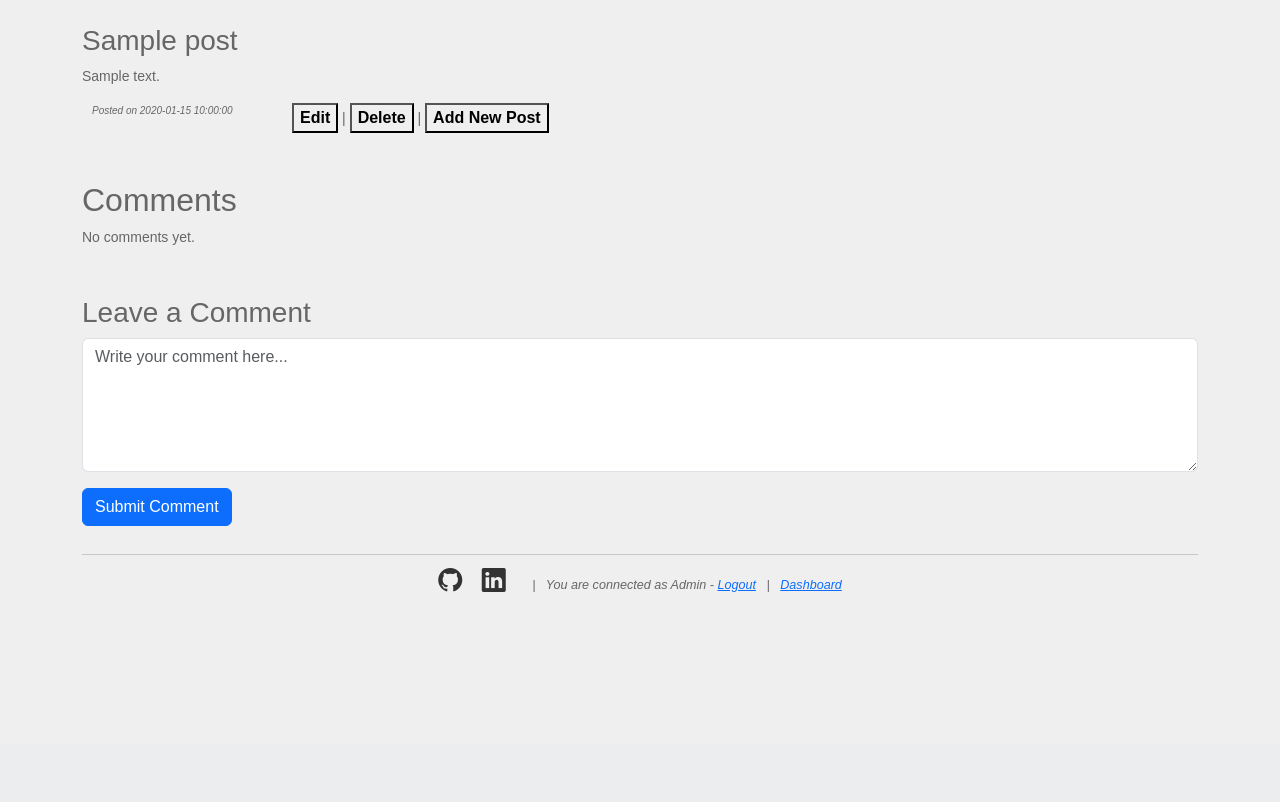
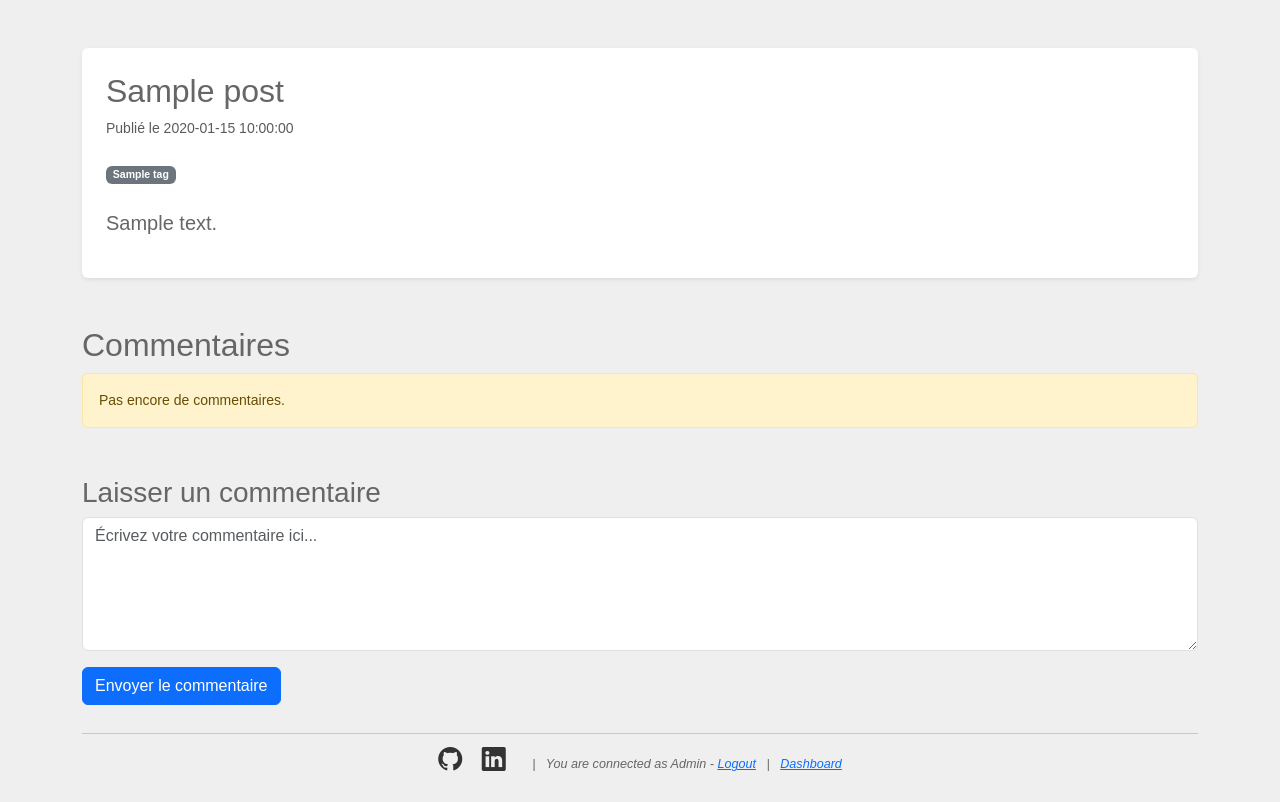
Before and after one commit to tcardo06/php_blog_mvc, a PHP site: page //?p=blog&a=post&id=1 in a window 1280 px wide. Shown: the part 56-858 px from the top of the page. Before the commit the page ends 648 px from the top, so only its background shows below. Run offline with PHP 8.4, Linux system fonts and the light colour scheme; the visitor is signed in with stand-in values (Sample User, id 1); tables that the repository leaves empty or names only in its code hold one stand-in row (values such as "Sample post").

Commit message:
can now add preview and tags to a post

```diff
--- a/Controller/Blog.php
+++ b/Controller/Blog.php
@@ -36,11 +36,13 @@ class Blog
 
     public function post()
     {
-        $this->oUtil->oPost = $this->oModel->getById($this->_iId); // Get the data of the post
-        $this->oUtil->oComments = $this->oModel->getApprovedComments($this->_iId); // Get approved comments
+        $this->oUtil->oPost = $this->oModel->getById($this->_iId);
+        $this->oUtil->oComments = $this->oModel->getApprovedComments($this->_iId);
+        $this->oUtil->oTags = $this->oModel->getTagsByPostId($this->_iId);
 
         $this->oUtil->getView('post');
     }
+
 
     // Handle comment submission
     public function comment()
@@ -130,14 +132,22 @@ class Blog
 
         if (!empty($_POST['add_submit']))
         {
-            if (isset($_POST['title'], $_POST['body']) && mb_strlen($_POST['title']) <= 50) // Allow a maximum of 50 characters
+            if (isset($_POST['title'], $_POST['body'], $_POST['preview']) && mb_strlen($_POST['title']) <= 255)
             {
-                $aData = array('title' => $_POST['title'], 'body' => $_POST['body'], 'created_date' => date('Y-m-d H:i:s'));
+                $aData = array(
+                    'title' => $_POST['title'],
+                    'body' => $_POST['body'],
+                    'preview' => $_POST['preview'],
+                    'created_date' => date('Y-m-d H:i:s')
+                );
 
-                if ($this->oModel->add($aData))
+                $tagIds = $_POST['tags'] ?? [];
+
+                if ($this->oModel->add($aData, $tagIds)) {
                     $this->oUtil->sSuccMsg = 'Hurray!! The post has been added.';
-                else
+                } else {
                     $this->oUtil->sErrMsg = 'Whoops! An error has occurred! Please try again later.';
+                }
             }
             else
             {
@@ -145,6 +155,8 @@ class Blog
             }
         }
 
+        // Fetch all tags from the database
+        $this->oUtil->oTags = $this->oModel->getAllTags();
         $this->oUtil->getView('add_post');
     }
 
@@ -155,25 +167,36 @@ class Blog
             exit;
         }
 
-        if (!empty($_POST['edit_submit']))
-        {
-            if (isset($_POST['title'], $_POST['body']))
-            {
-                $aData = array('post_id' => $this->_iId, 'title' => $_POST['title'], 'body' => $_POST['body']);
+        if (!empty($_POST['edit_submit'])) {
+            if (isset($_POST['title'], $_POST['body'], $_POST['preview'])) {
+                $aData = array(
+                    'post_id' => $this->_iId,
+                    'title' => $_POST['title'],
+                    'body' => $_POST['body'],
+                    'preview' => $_POST['preview']
+                );
 
-                if ($this->oModel->update($aData))
-                    $this->oUtil->sSuccMsg = 'Hurray! The post has been updated.';
-                else
-                    $this->oUtil->sErrMsg = 'Whoops! An error has occurred! Please try again later';
-            }
-            else
-            {
-                $this->oUtil->sErrMsg = 'All fields are required.';
+                // Get selected tag IDs
+                $tagIds = $_POST['tags'] ?? [];
+
+                if ($this->oModel->update($aData, $tagIds)) {
+                    $_SESSION['message'] = 'Post updated successfully!';
+                } else {
+                    $_SESSION['error'] = 'Error updating post.';
+                }
+
+                // Redirect to avoid form resubmission
+                header('Location: ' . ROOT_URL . '?p=blog&a=edit&id=' . $this->_iId);
+                exit;
+            } else {
+                $_SESSION['error'] = 'All fields are required.';
             }
         }
 
-        /* Get the data of the post */
+        // Fetch the post and tags data for the form
         $this->oUtil->oPost = $this->oModel->getById($this->_iId);
+        $this->oUtil->oTags = $this->oModel->getAllTags();  // All available tags
+        $this->oUtil->oPost->tags = $this->oModel->getPostTags($this->_iId);  // Tags for this specific post
 
         $this->oUtil->getView('edit_post');
     }
--- a/Model/Blog.php
+++ b/Model/Blog.php
@@ -29,10 +29,20 @@ class Blog
         return $oStmt->fetchAll(\PDO::FETCH_OBJ);
     }
 
-    public function add(array $aData)
+    public function add(array $aData, array $tagIds = [])
     {
-        $oStmt = $this->oDb->prepare('INSERT INTO Posts (title, body, createdDate) VALUES(:title, :body, :created_date)');
-        return $oStmt->execute($aData);
+        $oStmt = $this->oDb->prepare('INSERT INTO posts (title, body, preview, createdDate) VALUES(:title, :body, :preview, :created_date)');
+
+        // Include preview in the execution array
+        $result = $oStmt->execute($aData);
+
+        // Get the last inserted post ID
+        if ($result) {
+            $postId = $this->oDb->lastInsertId();
+            $this->addPostTags($postId, $tagIds);
+        }
+
+        return $result;
     }
 
     public function getById($iId)
@@ -43,20 +53,93 @@ class Blog
         return $oStmt->fetch(\PDO::FETCH_OBJ);
     }
 
-    public function update(array $aData)
+    public function getTagsByPostId($postId)
     {
-        $oStmt = $this->oDb->prepare('UPDATE Posts SET title = :title, body = :body WHERE id = :postId LIMIT 1');
+        $sql = 'SELECT t.name FROM tags t
+                INNER JOIN post_tags pt ON t.id = pt.tag_id
+                WHERE pt.post_id = :postId';
+        $oStmt = $this->oDb->prepare($sql);
+        $oStmt->execute([':postId' => $postId]);
+
+        return $oStmt->fetchAll(\PDO::FETCH_OBJ);
+    }
+
+    public function update(array $aData, array $newTagIds = [])
+    {
+        $oStmt = $this->oDb->prepare('UPDATE posts SET title = :title, body = :body, preview = :preview, updatedDate = NOW() WHERE id = :postId LIMIT 1');
         $oStmt->bindValue(':postId', $aData['post_id'], \PDO::PARAM_INT);
         $oStmt->bindValue(':title', $aData['title']);
         $oStmt->bindValue(':body', $aData['body']);
-        return $oStmt->execute();
+        $oStmt->bindValue(':preview', $aData['preview']);
+
+        // Update the post and return the result
+        $result = $oStmt->execute();
+
+        if ($result) {
+            // Handle the tag updates
+            $this->updatePostTags($aData['post_id'], $newTagIds);
+        }
+
+        return $result;
     }
+
+    private function updatePostTags($postId, array $newTagIds)
+    {
+        // Fetch current tags for the post
+        $currentTagIds = $this->getPostTags($postId);
+
+        // Determine which tags need to be added
+        $tagsToAdd = array_diff($newTagIds, $currentTagIds);
+
+        // Determine which tags need to be removed
+        $tagsToRemove = array_diff($currentTagIds, $newTagIds);
+
+        // Add new tags
+        if (!empty($tagsToAdd)) {
+            $oStmt = $this->oDb->prepare('INSERT INTO post_tags (post_id, tag_id) VALUES (:postId, :tagId)');
+            foreach ($tagsToAdd as $tagId) {
+                $oStmt->execute([':postId' => $postId, ':tagId' => $tagId]);
+            }
+        }
+
+        // Remove tags that are no longer selected
+        if (!empty($tagsToRemove)) {
+            $oStmt = $this->oDb->prepare('DELETE FROM post_tags WHERE post_id = :postId AND tag_id = :tagId');
+            foreach ($tagsToRemove as $tagId) {
+                $oStmt->execute([':postId' => $postId, ':tagId' => $tagId]);
+            }
+        }
+    }
+
 
     public function delete($iId)
     {
         $oStmt = $this->oDb->prepare('DELETE FROM Posts WHERE id = :postId LIMIT 1');
         $oStmt->bindParam(':postId', $iId, \PDO::PARAM_INT);
         return $oStmt->execute();
+    }
+
+    private function addPostTags($postId, $tagIds)
+    {
+        $oStmt = $this->oDb->prepare('INSERT INTO post_tags (post_id, tag_id) VALUES (:postId, :tagId)');
+
+        foreach ($tagIds as $tagId) {
+            $oStmt->execute([':postId' => $postId, ':tagId' => $tagId]);
+        }
+    }
+
+    public function getAllTags()
+    {
+        $oStmt = $this->oDb->query('SELECT * FROM tags ORDER BY name ASC');
+        return $oStmt->fetchAll(\PDO::FETCH_OBJ);
+    }
+
+    public function getPostTags($postId)
+    {
+        $oStmt = $this->oDb->prepare('SELECT tag_id FROM post_tags WHERE post_id = :postId');
+        $oStmt->bindParam(':postId', $postId, \PDO::PARAM_INT);
+        $oStmt->execute();
+        return $oStmt->fetchAll(\PDO::FETCH_COLUMN); // Returns an array of tag IDs
     }
 
     public function searchByName($searchQuery)
--- a/View/post.php
+++ b/View/post.php
@@ -1,32 +1,43 @@
 <?php require 'inc/header.php' ?>
 
 <?php if (empty($this->oPost)): ?>
-    <p class="error">The post can't be found!</p>
+    <p class="alert alert-danger">Le post est introuvable !</p>
 <?php else: ?>
 
-    <article>
-        <time datetime="<?=$this->oPost->createdDate?>" pubdate="pubdate"></time>
+    <article class="mt-5 p-4 bg-white rounded shadow-sm">
+        <!-- Post Title -->
+        <h2 class="mb-2"><?=htmlspecialchars($this->oPost->title)?></h2>
 
-        <h1><?=htmlspecialchars($this->oPost->title)?></h1>
-        <p><?=nl2br(htmlspecialchars($this->oPost->body))?></p>
-        <p class="left small italic">Posted on <?=$this->oPost->createdDate?></p>
+        <!-- Post Date (Check if the post was updated) -->
+        <?php if (!empty($this->oPost->updatedDate)): ?>
+            <p class="text-muted mb-4">Mis à jour le <?=$this->oPost->updatedDate?></p>
+        <?php else: ?>
+            <p class="text-muted mb-4">Publié le <?=$this->oPost->createdDate?></p>
+        <?php endif; ?>
 
-        <?php
-            $oPost = $this->oPost;
-            require 'inc/control_buttons.php';
-        ?>
+        <!-- Display Tags -->
+        <?php if (!empty($this->oTags)): ?>
+            <div class="mb-4">
+                <?php foreach ($this->oTags as $oTag): ?>
+                    <span class="badge bg-secondary"><?=htmlspecialchars($oTag->name)?></span>
+                <?php endforeach; ?>
+            </div>
+        <?php endif; ?>
+
+        <!-- Post Content -->
+        <p class="lead"><?=nl2br(htmlspecialchars($this->oPost->body))?></p>
     </article>
 
     <!-- Display Approved Comments -->
     <section class="mt-5">
-        <h2>Comments</h2>
+        <h2>Commentaires</h2>
         <?php if (empty($this->oComments)): ?>
-            <p>No comments yet.</p>
+            <p class="alert alert-warning">Pas encore de commentaires.</p>
         <?php else: ?>
             <?php foreach ($this->oComments as $oComment): ?>
-                <div class="mb-4 p-3 border">
+                <div class="mb-4 p-3 border rounded bg-light">
                     <p><?=nl2br(htmlspecialchars($oComment->comment))?></p>
-                    <p class="text-muted small">Posted on <?=htmlspecialchars($oComment->created_at)?> by User ID <?=htmlspecialchars($oComment->user_id)?></p>
+                    <p class="text-muted small">Posté le <?=htmlspecialchars($oComment->created_at)?> par l'utilisateur ID <?=htmlspecialchars($oComment->user_id)?></p>
                 </div>
             <?php endforeach; ?>
         <?php endif; ?>
@@ -35,16 +46,16 @@
     <!-- Comment Form for Logged-in Users -->
     <?php if (!empty($_SESSION['is_logged'])): ?>
         <section class="mt-5">
-            <h3>Leave a Comment</h3>
+            <h3>Laisser un commentaire</h3>
             <form action="<?=ROOT_URL?>?p=blog&a=comment&id=<?=$this->oPost->id?>" method="post">
                 <div class="mb-3">
-                    <textarea name="comment" class="form-control" rows="5" placeholder="Write your comment here..." required></textarea>
+                    <textarea name="comment" class="form-control" rows="5" placeholder="Écrivez votre commentaire ici..." required></textarea>
                 </div>
-                <button type="submit" name="submit_comment" class="btn btn-primary">Submit Comment</button>
+                <button type="submit" name="submit_comment" class="btn btn-primary">Envoyer le commentaire</button>
             </form>
         </section>
     <?php else: ?>
-        <p>You must be logged in to leave a comment.</p>
+        <p>Vous devez être connecté pour laisser un commentaire.</p>
     <?php endif; ?>
 
 <?php endif ?>
```
Also changed, not shown: View/add_post.php (+17 -4 lines), View/edit_post.php (+30 -5 lines).
